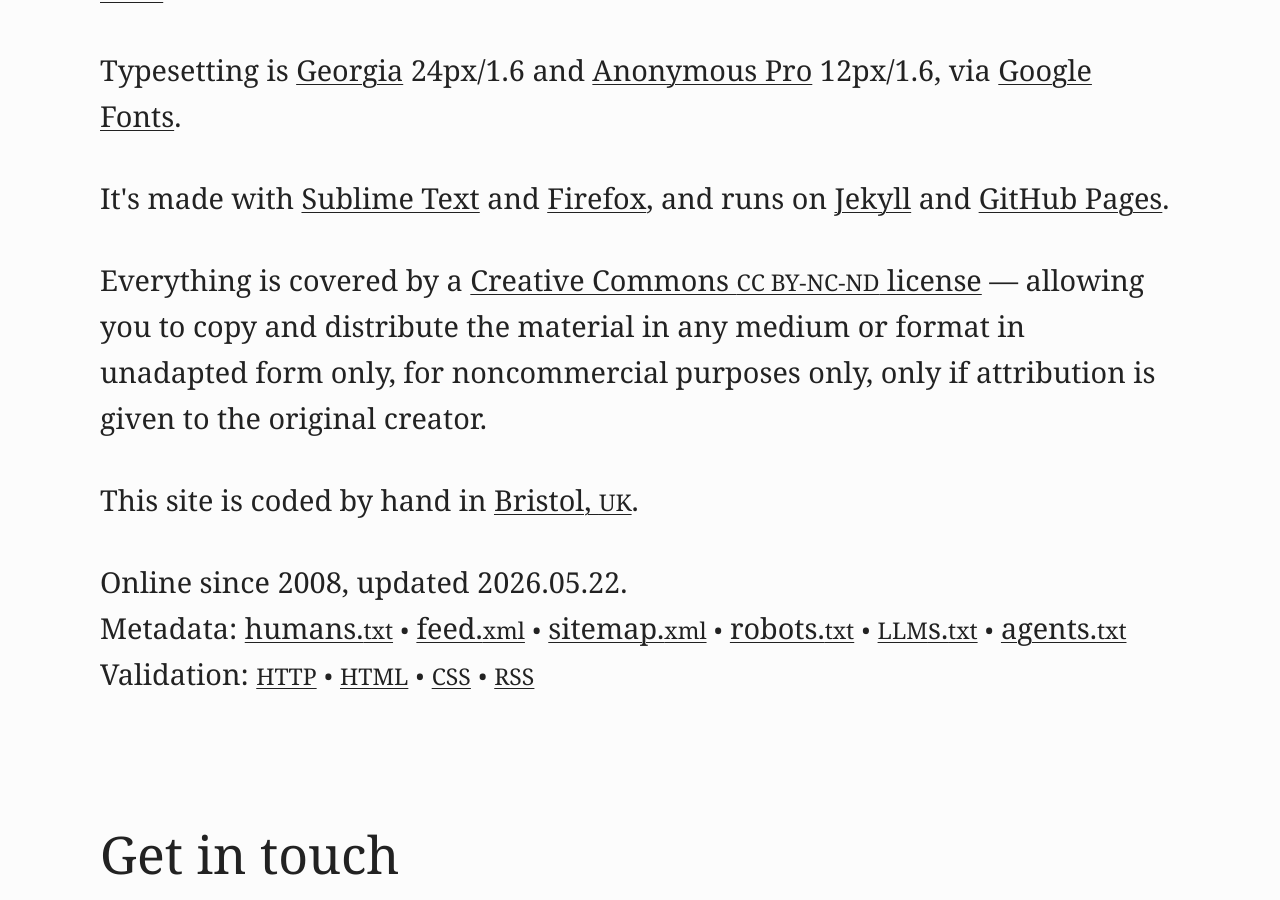
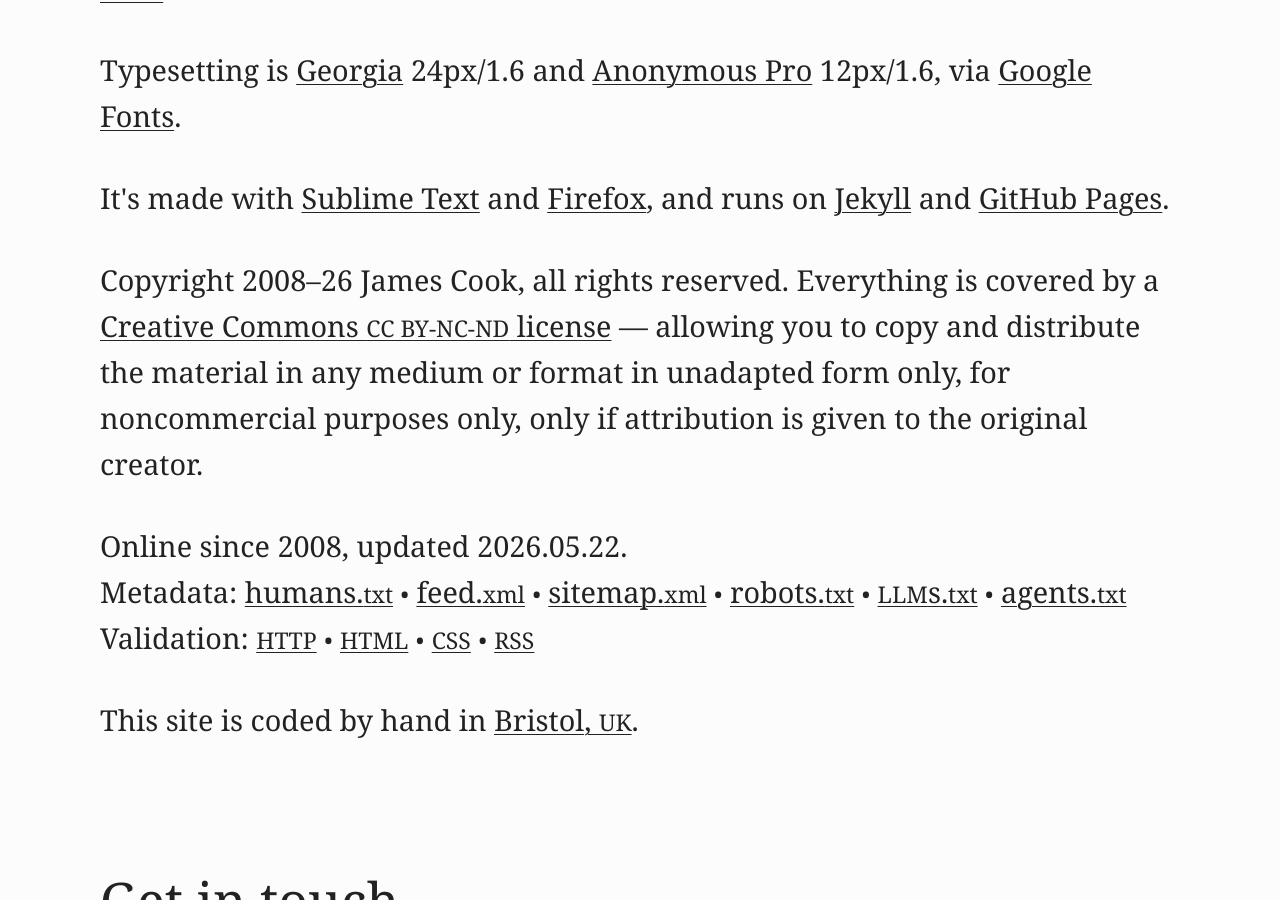
Before and after one commit to hellojames/hellojames.github.io, a Jekyll site: the page built from colophon/index.html, in a window 1280 px wide and 900 px high, scrolled down 602 px. Built offline with Jekyll 4.4.1, drawn with Linux system fonts in a browser that asks for light colours.

Commit message:
Update index.html

```diff
--- a/colophon/index.html
+++ b/colophon/index.html
@@ -18,9 +18,7 @@
 
   <p>It's made with <a href="https://www.sublimetext.com/" title="Visit website">Sublime Text</a> and <a href="https://www.firefox.com/" title="Visit website">Firefox</a>, and runs on <a href="https://jekyllrb.com/" title="Visit website">Jekyll</a> and <a href="https://www.github.com/hellojames/hellojames.github.io/" title="Visit repo">GitHub Pages</a>.</p>
 
-  <p>Everything is covered by a <a href="https://creativecommons.org/licenses/by-nc-nd/4.0" title=Visit website">Creative Commons <small>CC BY-NC-ND</small> license</a> &mdash; allowing you to copy and distribute the material in any medium or format in unadapted form only, for noncommercial purposes only, only if attribution is given to the original creator.</p>
-
-  <p>This site is coded by hand in <a href="https://www.google.com/maps/place/Bristol/@51.3926831,-3.2113505,9z/data=!4m6!3m5!1s0x4871836681b3d861:0x8ee4b22e4b9ad71f!8m2!3d51.454513!4d-2.58791!16zL20vMDk1bDA?entry=ttu&g_ep=EgoyMDI2MDMzMS4wIKXMDSoASAFQAw%3D%3D">Bristol, <small>UK</small></a>.</p>
+  <p>Copyright 2008–26 James Cook, all rights reserved. Everything is covered by a <a href="https://creativecommons.org/licenses/by-nc-nd/4.0" title=Visit website">Creative Commons <small>CC BY-NC-ND</small> license</a> &mdash; allowing you to copy and distribute the material in any medium or format in unadapted form only, for noncommercial purposes only, only if attribution is given to the original creator.</p>
 
   <p>
     Online since 2008, updated {{ site.time | date: "%Y.%m.%d" }}.
```
Also changed, not shown: other parts of colophon/index.html (+2 -0 lines).
